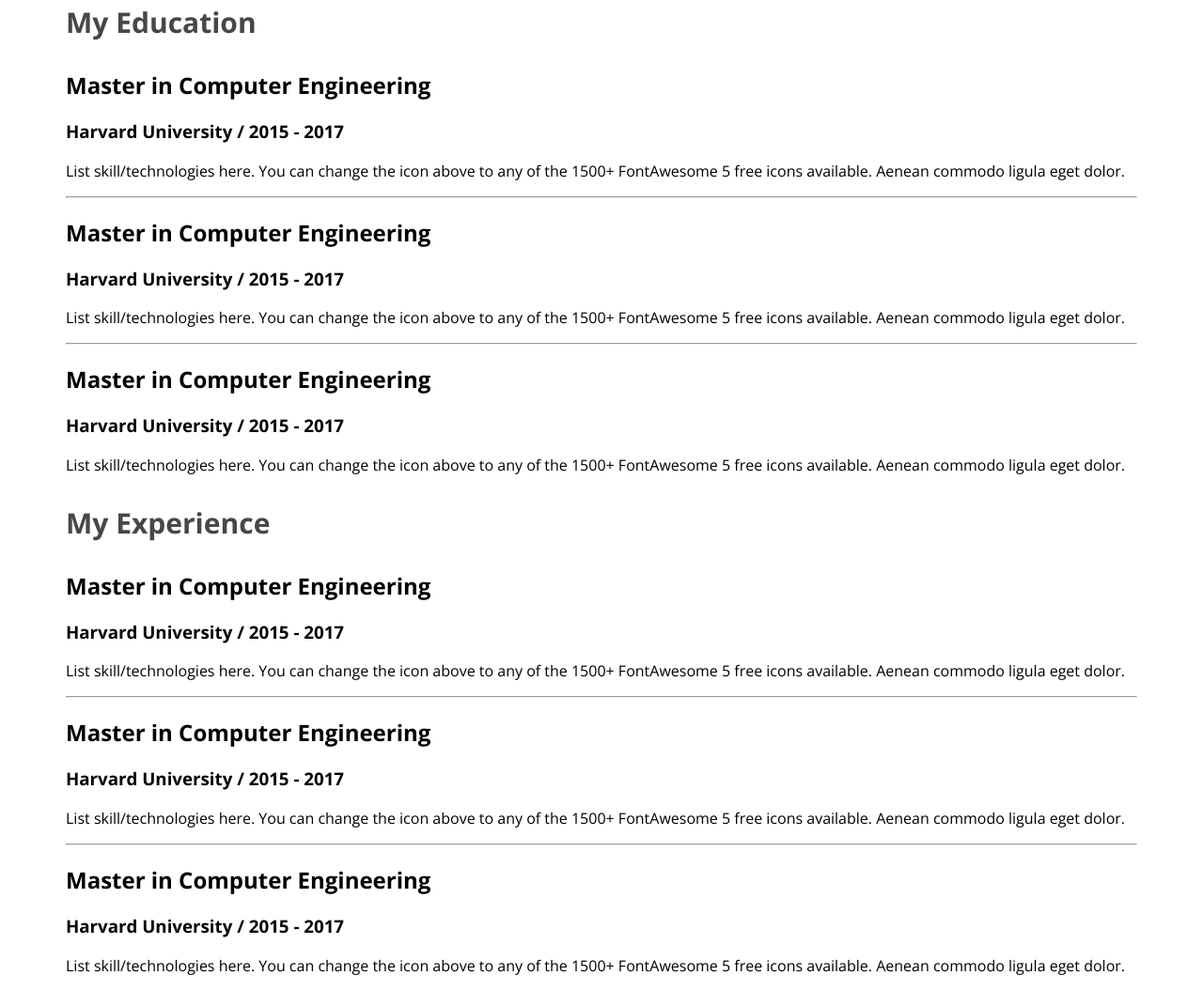
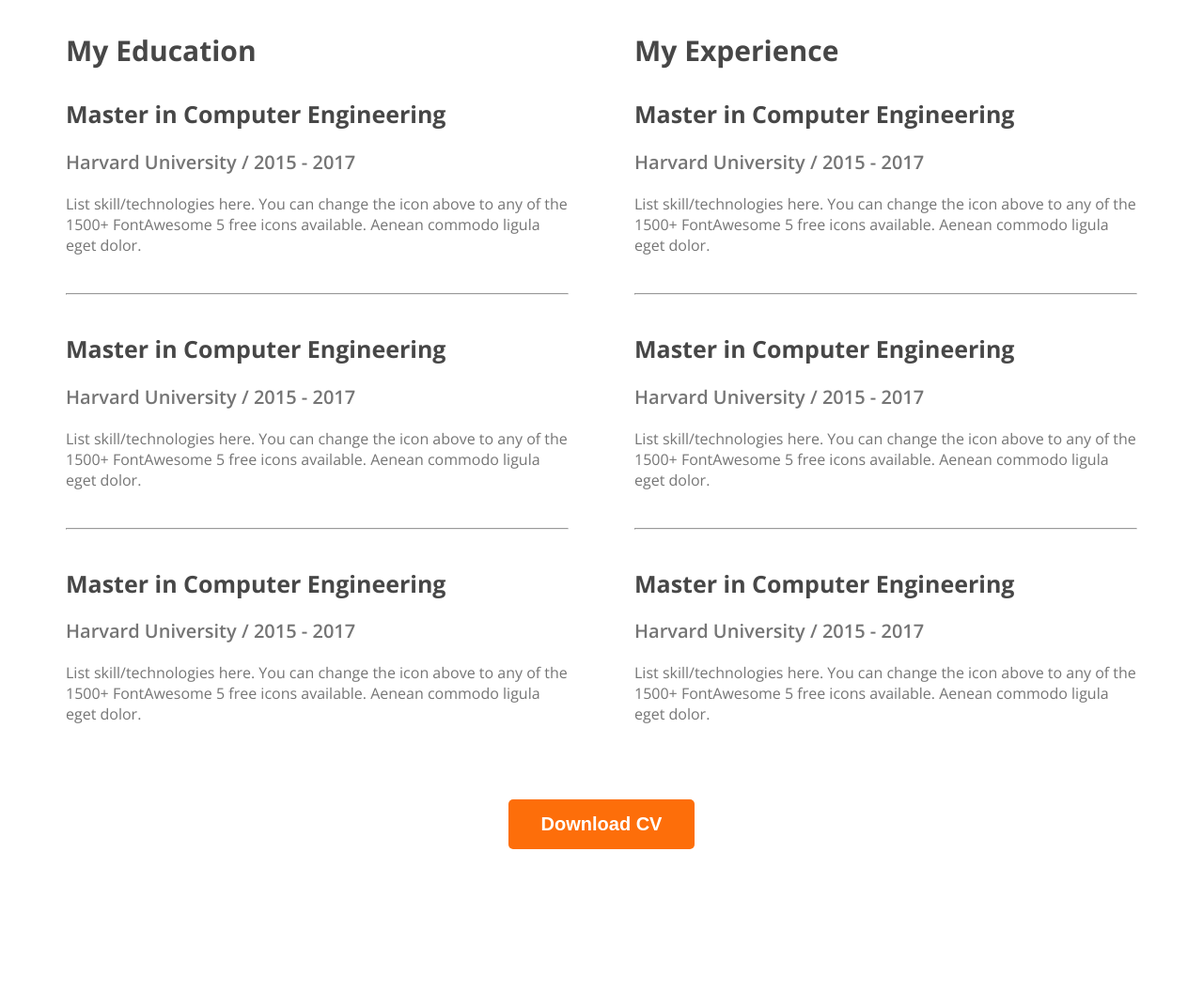
Before and after one commit to HoqueShaon/webdeveloper-portfolio, a plain HTML site: page index.html in a window 1280 px wide. Shown: the part 2232-3287 px from the top of the page at 94% size. After the commit the page ends 3144 px from the top, so only its background shows below. Drawn offline with nearby package versions, Linux system fonts and the light colour scheme.

Commit message:
finished resume section

```diff
--- a/index.html
+++ b/index.html
@@ -147,6 +147,9 @@
                         </div>
                     </div>
                 </div>
+                <div class="download-cv">
+                    <button class="btn-primary">Download CV</button>
+                </div>
         </section>
     </main>
     <footer>
--- a/styles/portfolio.css
+++ b/styles/portfolio.css
@@ -154,7 +154,40 @@ main {
 
 /* Resume section Styles */
 .resume-column-title {
-    color:  #474747;
+    color: #474747;
     font-size: 30px;
     font-weight: 700;
 }
+
+.resume-container {
+    display: flex;
+    gap: 70px;
+}
+
+.resume-item-title {
+    color: #474747;
+    font-size: 25px;
+    font-weight: 700;
+}
+
+.resume-item-institute {
+    color: #757575;
+    font-size: 20px;
+    font-weight: 600;
+    margin-top: 10px;
+}
+
+.resume-item-description {
+    color: #757575;
+    font-size: 16px;
+    font-weight: 400;
+    margin-bottom: 30px;
+}
+.resume-container hr{
+    margin: 40px 0;
+    background: #D1D1D1;
+}
+.download-cv{
+    text-align: center;
+    margin-top: 50px;
+}
```
